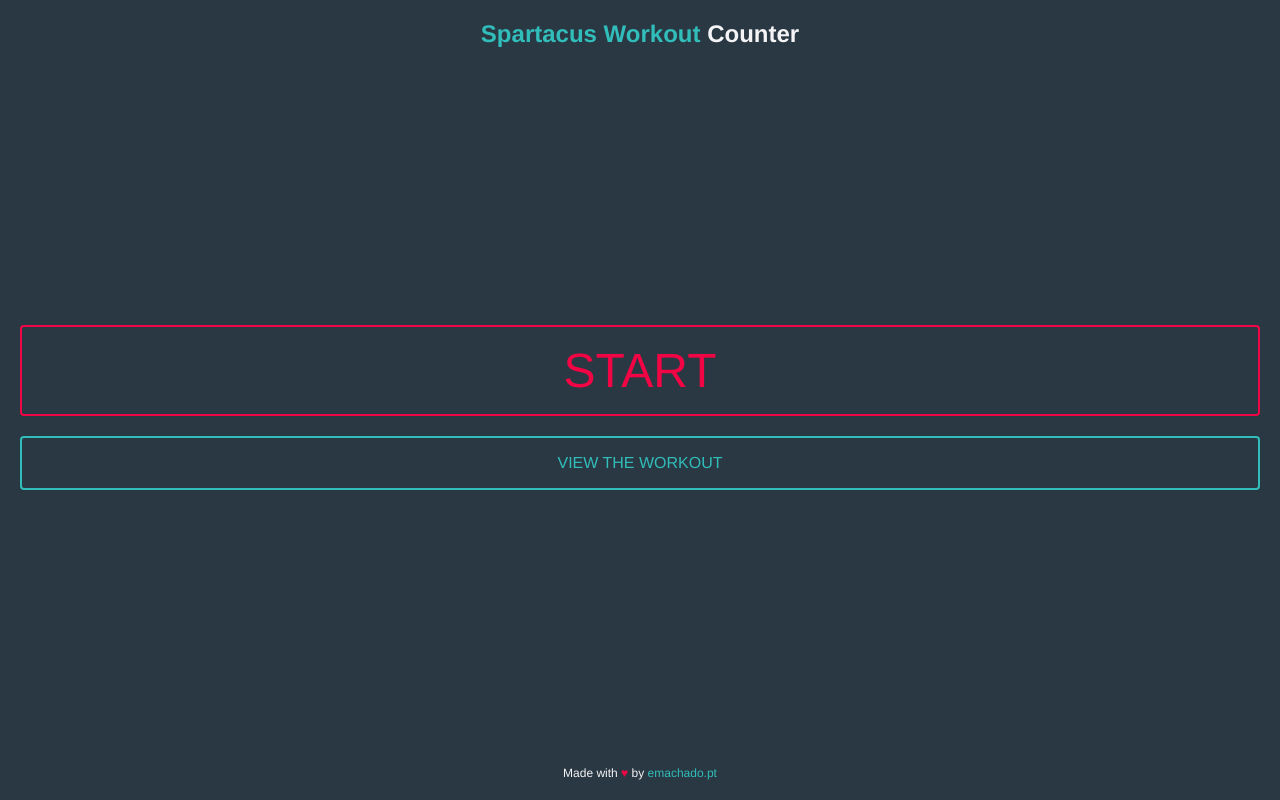
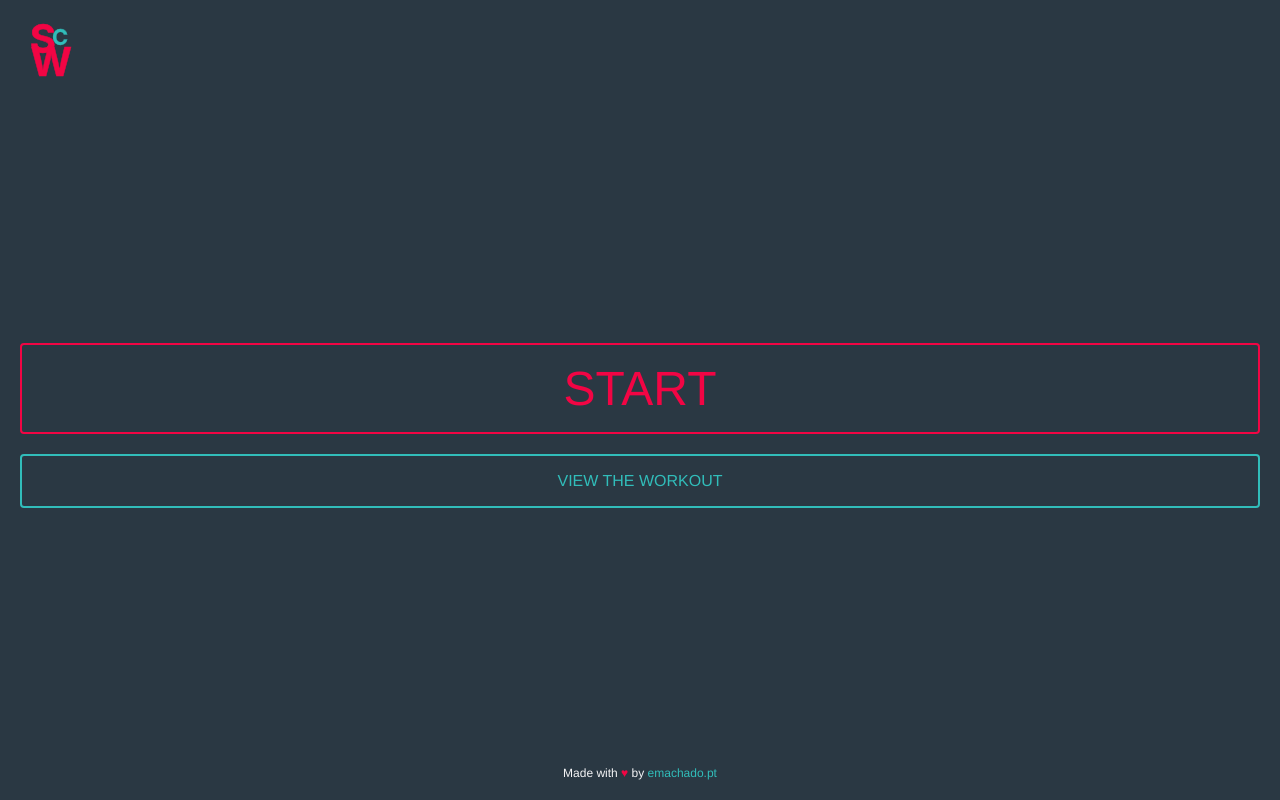
Before and after one commit to EMachado88/spartacus-workout-counter, a Vue app: page / in a window 1280 px wide. Built offline with nearby package versions, Linux system fonts and the light colour scheme.

Commit message:
Logo in the header

```diff
--- a/src/components/Header.vue
+++ b/src/components/Header.vue
@@ -1,8 +1,8 @@
 <template>
-  <header class="header justify-center">
-    <h2 class="ma-0 text-center">
-      <span class="text-secondary">Spartacus Workout</span> Counter
-    </h2>
+  <header class="header d-flex justify-space-between">
+    <a class="logo" href="javascript:void(0)">
+      <img class="w-100" src="img/icons/safari-pinned-tab.svg" alt="Spartacus Workout counter">
+    </a>
   </header>
 </template>
 
@@ -13,3 +13,10 @@ export default Vue.extend({
   name: 'HeaderComponent',
 })
 </script>
+
+<style lang="scss">
+.logo {
+  display: block;
+  max-width: 60px;
+}
+</style>
```
